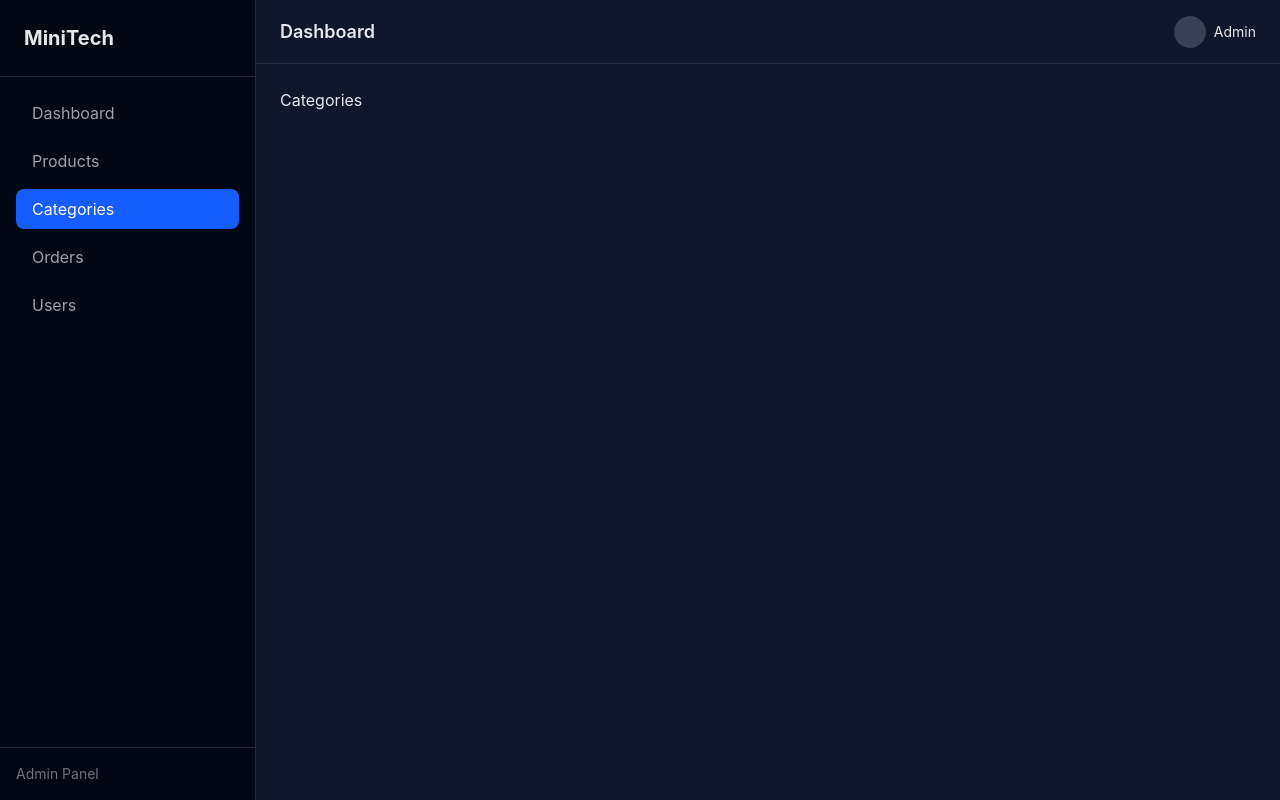
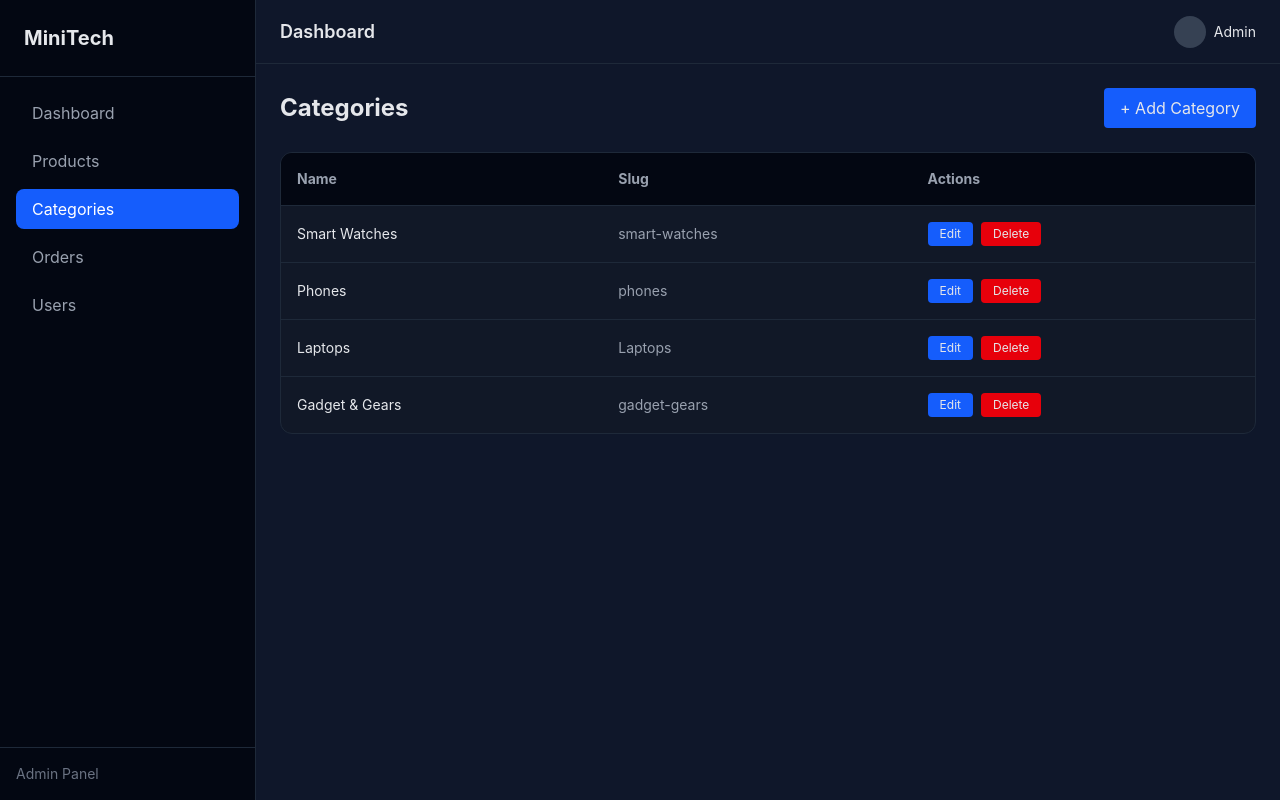
Before and after one commit to nibmangit/FUTURE_FS_02, a React (Vite) app in the folder admin-front/: page /categories in a window 1280 px wide. Built offline with nearby package versions, Linux system fonts and the light colour scheme.

Commit message:
feat: build the category archtecture UI with its CRUD modal

```diff
--- /dev/null
+++ b/admin-front/src/components/categories/CategoryFormModal.jsx
@@ -0,0 +1,68 @@
+import { useState, useEffect } from "react";
+
+export default function CategoryFormModal({isOpen,  onClose, category, }) {
+
+  const [form, setForm] = useState({
+    name: "",
+  });
+
+  // Prefill for edit
+  useEffect(() => {
+    if (category) {
+      setForm({
+        name: category.name || "",
+      });
+    } else {
+      setForm({ name: ""});
+    }
+  }, [category]);
+
+  const handleSubmit = () => {
+        console.log("Submitting Category:", form);
+        onClose();
+    };
+
+  if (!isOpen) return null;
+
+  return (
+    <div className="fixed inset-0 bg-black/60 flex items-center justify-center z-50 p-4">
+      <div className="bg-[#111827] w-full max-w-md p-6 rounded-xl border border-gray-800 text-white shadow-2xl">
+
+        {/* Modal Header */}
+        <h2 className="text-xl font-bold mb-4">
+          {category ? "Edit Category" : "Add Category"}
+        </h2>
+
+        {/* Form Body */}
+        <div className="space-y-4">
+          <label className="text-sm text-gray-400">Name</label>
+          <input
+            value={form.name}
+            onChange={(e) => setForm({ ...form, name: e.target.value })}
+            placeholder="e.g. Electronics, Home & Kitchen"
+            className="w-full p-2.5 rounded bg-[#0f172a] border border-gray-700 focus:border-blue-500 focus:ring-1 focus:ring-blue-500 outline-none transition-all"
+            autoFocus
+          />
+        </div>
+
+        {/* Modal Footer */}
+        <div className="flex justify-end gap-3 mt-8">
+          <button
+            onClick={onClose}
+            className="px-5 py-2 text-sm font-medium bg-gray-800 hover:bg-gray-700 rounded-lg transition-colors"
+          >
+            Cancel
+          </button>
+
+          <button
+            onClick={handleSubmit}
+            className="px-5 py-2 text-sm font-medium bg-blue-600 hover:bg-blue-500 rounded-lg transition-colors"
+          >
+            {category ? "Update Category" : "Save Category"}
+          </button>
+        </div>
+
+      </div>
+    </div>
+  );
+}
--- /dev/null
+++ b/admin-front/src/components/categories/CategoryTable.jsx
@@ -0,0 +1,58 @@
+export default function CategoryTable({
+  data,
+  onEdit,
+  onDelete,
+}) {
+  return (
+    <div className="bg-[#111827] rounded-xl border border-gray-800 overflow-hidden">
+
+      <table className="w-full text-sm">
+
+        <thead className="bg-[#030712] text-gray-400">
+          <tr>
+            <th className="text-left p-4">Name</th>
+            <th className="text-left p-4">Slug</th>
+            <th className="text-left p-4">Actions</th>
+          </tr>
+        </thead>
+
+        <tbody>
+          {data.map((cat) => (
+            <tr
+              key={cat.id}
+              className="border-t border-gray-800 hover:bg-[#0f172a]"
+            >
+
+              <td className="p-4">{cat.name}</td>
+
+              <td className="p-4 text-gray-400">
+                {cat.slug}
+              </td>
+
+              <td className="p-4 flex gap-2">
+
+                <button
+                  onClick={() => onEdit(cat)}
+                  className="px-3 py-1 text-xs bg-blue-600 rounded"
+                >
+                  Edit
+                </button>
+
+                <button
+                  onClick={() => onDelete(cat)}
+                  className="px-3 py-1 text-xs bg-red-600 rounded"
+                >
+                  Delete
+                </button>
+
+              </td>
+
+            </tr>
+          ))}
+        </tbody>
+
+      </table>
+
+    </div>
+  );
+}
--- /dev/null
+++ b/admin-front/src/components/categories/DeleteCategoryModal.jsx
@@ -0,0 +1,56 @@
+ function DeleteCategoryModal({
+  isOpen,
+  onClose,
+  onConfirm,
+  category,
+}) {
+  if (!isOpen) return null;
+
+  return (
+    <div className="fixed inset-0 bg-black/60 flex items-center justify-center z-50">
+
+      <div className="bg-[#111827] w-full max-w-md p-6 rounded-xl border border-gray-800">
+
+        {/* Title */}
+        <h2 className="text-lg font-semibold text-red-400">
+          Delete Category
+        </h2>
+
+        {/* Message */}
+        <p className="text-gray-300 mt-3 text-sm">
+          Are you sure you want to delete this category?
+        </p>
+
+        <p className="mt-2 font-medium text-white">
+          {category?.name}
+        </p>
+
+        <p className="text-xs text-gray-500 mt-2">
+          This action cannot be undone.
+        </p>
+
+        {/* Actions */}
+        <div className="flex justify-end gap-2 mt-6">
+
+          <button
+            onClick={onClose}
+            className="px-4 py-2 bg-gray-700 rounded hover:bg-gray-600"
+          >
+            Cancel
+          </button>
+
+          <button
+            onClick={() => onConfirm(category?.id)}
+            className="px-4 py-2 bg-red-600 rounded hover:bg-red-700"
+          >
+            Delete
+          </button>
+
+        </div>
+
+      </div>
+    </div>
+  );
+}
+
+export default DeleteCategoryModal;
--- a/admin-front/src/pages/Categories.jsx
+++ b/admin-front/src/pages/Categories.jsx
@@ -1,3 +1,75 @@
-export default function Categories() {
-  return <div>Categories</div>;
+import { useState } from "react";
+import CategoryTable from "../components/categories/CategoryTable";
+import CategoryFormModal from "../components/categories/CategoryFormModal";
+import DeleteCategoryModal from "../components/categories/DeleteCategoryModal";
+
+const categories = [
+    { id: "1", name: "Smart Watches", slug: "smart-watches" },
+    { id: "2", name: "Phones", slug: "phones" },
+    { id: "3", name: "Laptops", slug: "Laptops" },
+    { id: "4", name: "Gadget & Gears", slug: "gadget-gears" },
+  ];
+
+function Categories() {
+  const [isModalOpen, setIsModalOpen] = useState(false);
+  const [isDeleteOpen, setIsDeleteOpen] = useState(false);
+  const [selectedCategory, setSelectedCategory] = useState(null);
+
+
+  const handleAdd = () => {
+    setSelectedCategory(null);
+    setIsModalOpen(true);
+  };
+
+  const handleEdit = (cat) => {
+    setSelectedCategory(cat);
+    setIsModalOpen(true);
+  };
+
+  const handleDeleteClick = (cat) => {
+    setSelectedCategory(cat);
+    setIsDeleteOpen(true);
+  };
+
+  const handleDeleteConfirm = (id) => {
+    console.log("DELETE CATEGORY:", id);
+    setIsDeleteOpen(false);
+  };
+
+  return (
+    <div className="space-y-6">
+
+      <div className="flex justify-between items-center">
+        <h1 className="text-2xl font-bold">Categories</h1>
+
+        <button
+        onClick={handleAdd}
+        className="bg-blue-600 px-4 py-2 rounded">
+          + Add Category
+        </button>
+      </div>
+
+       <CategoryTable
+          data={categories}
+          onEdit={handleEdit}
+          onDelete={handleDeleteClick}
+        />
+
+        <CategoryFormModal
+          isOpen={isModalOpen}
+          onClose={() => setIsModalOpen(false)}
+          category={selectedCategory}
+        />
+
+        <DeleteCategoryModal
+          isOpen={isDeleteOpen}
+          onClose={() => setIsDeleteOpen(false)}
+          onConfirm={handleDeleteConfirm}
+          category={selectedCategory}
+        />
+
+    </div>
+  );
 }
+
+export default Categories
--- a/admin-front/src/pages/Dashboard.jsx
+++ b/admin-front/src/pages/Dashboard.jsx
@@ -3,7 +3,7 @@ import RevenueChart from "../components/dashboard/RevenueChart";
 import TopProducts from "../components/dashboard/TopProducts";
 import LowStock from "../components/dashboard/LowStock";
 
-export default function Dashboard() {
+function Dashboard() {
   const data = {
     order_summary: {
       total: 4,
@@ -90,3 +90,5 @@ export default function Dashboard() {
     </div>
   );
 }
+
+export default Dashboard;
--- a/admin-front/src/pages/Products.jsx
+++ b/admin-front/src/pages/Products.jsx
@@ -3,7 +3,7 @@ import ProductTable from "../components/products/ProductTable";
 import ProductFormModal from "../components/products/ProductFormModal";
 import DeleteConfirmModal from "../components/products/DeleteConfirmModal";
 
-export default function Products() {
+function Products() {
 
   const products = [
   {
@@ -78,3 +78,5 @@ export default function Products() {
     </div>
   );
 }
+
+export default Products;
--- a/admin-front/src/routes/AppRoutes.jsx
+++ b/admin-front/src/routes/AppRoutes.jsx
@@ -6,7 +6,7 @@ import Orders from "../pages/Orders";
 import Users from "../pages/Users";
 import Categories from "../pages/Categories";
 
-export default function AppRoutes() {
+function AppRoutes() {
   return (
     <Routes>
       <Route path="/" element={<Dashboard />} />
@@ -17,3 +17,5 @@ export default function AppRoutes() {
     </Routes>
   );
 }
+
+export default AppRoutes;
```
